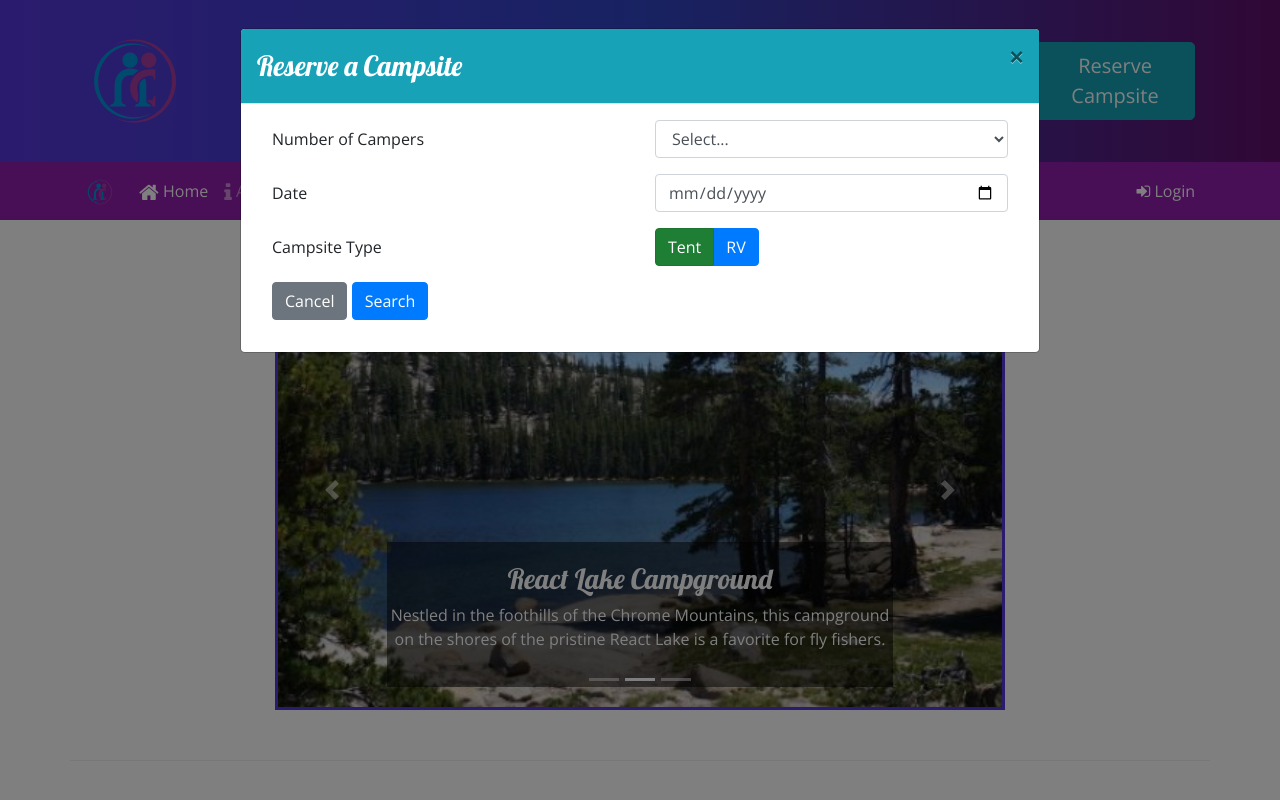
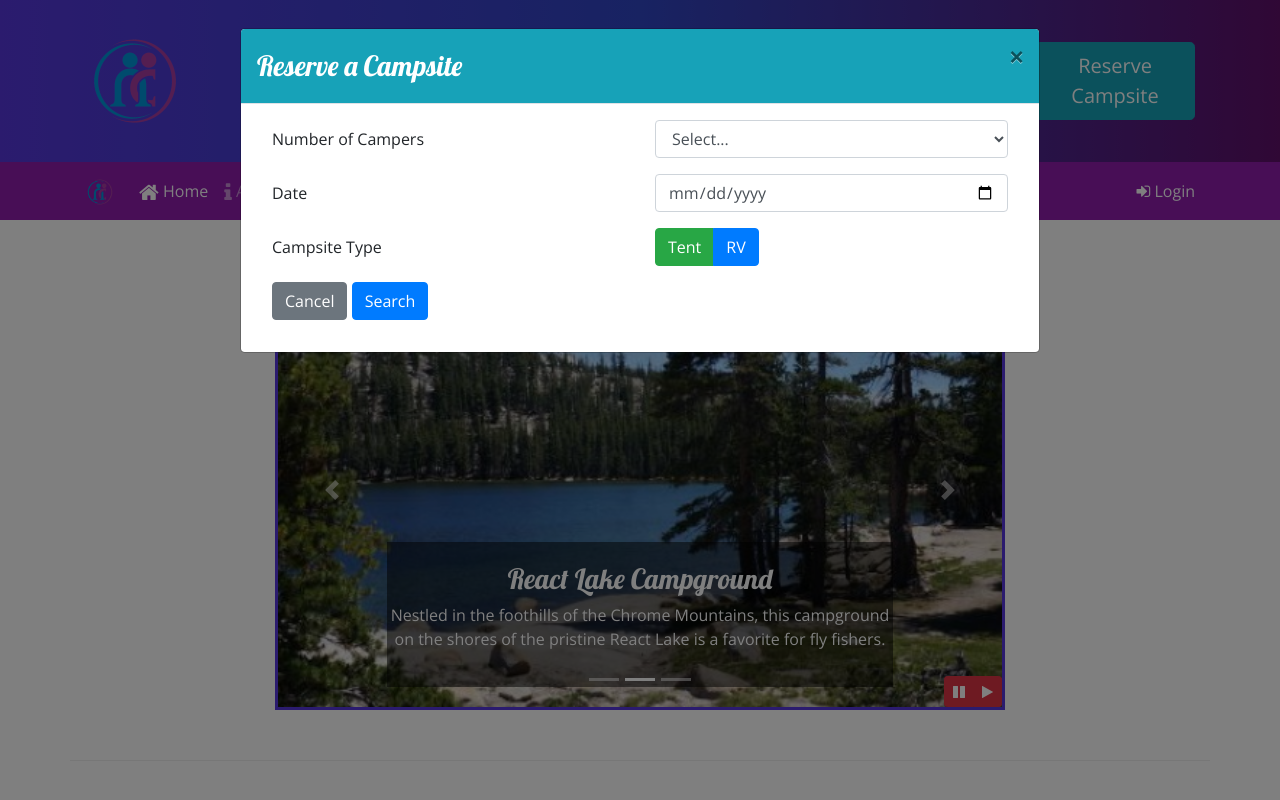
Before and after one commit to Qasper1974/nucamp, a website: page index.html in a window 1280 px wide. Both pictures are taken after a click on the button "Reserve Campsite". Shown: the top 800 px of the page. Drawn offline with nearby package versions, Linux system fonts and the light colour scheme.

Commit message:
Bootstrap and jQuery Part 1

```diff
--- a/css/styles.css
+++ b/css/styles.css
@@ -34,3 +34,9 @@ header h2 {
 .carousel {
     border: solid #5637DD;
 }
+#carouselButton {
+    position: absolute;
+    right: 0;
+    bottom: 0;
+    z-index: 100;
+}
--- a/index.html
+++ b/index.html
@@ -76,7 +76,7 @@
                                 <div class="col btn-group btn-group-toggle" data-toggle="buttons" >
                                     <div class="btn-group btn-group-toggle" data-toggle="buttons">
                                         <label class="btn btn-success active">
-                                          <input type="radio" name="siteType" id="siteTent" value="tent" autocomplete="off" checked> Tent
+                                          <input type="radio" name="siteType" id="siteTent" value="tent" autocomplete="off"> Tent
                                         </label>
                                         <label class="btn btn-primary">
                                           <input type="radio" name="siteType" id="siteRV" value="RV" autocomplete="off"> RV
@@ -215,6 +215,14 @@
                         <span class="carousel-control-next-icon"></span>
                         <span class="sr-only">Next</span>
                     </a>
+                    <div class="btn-group" id="carouselButton">
+                        <button class="btn btn-sm btn-danger" id="carouselPause">
+                            <i class="fa fa-pause"></i>
+                        </button>
+                        <button class="btn btn-sm btn-danger" id="carouselPlay">
+                            <i class="fa fa-play"></i>
+                        </button>
+                    </div>
                 </div>
             </div>
         </div>
@@ -298,6 +306,17 @@
     <script src="node_modules/popper.js/dist/umd/popper.min.js"></script>
     <script src="node_modules/bootstrap/dist/js/bootstrap.min.js"></script>
 
+    <script>
+        $(function() {
+            $(".carousel").carousel ( {interval:2000});
+            $("#carouselPause").click(function(){
+                $(".carousel").carousel("pause");
+             });
+            $("#carouselPlay").click(function(){
+                $(".carousel").carousel("cycle");
+             });
+        });
+    </script>
 
 </body>
 
```
Also changed, not shown: 1 other file.
